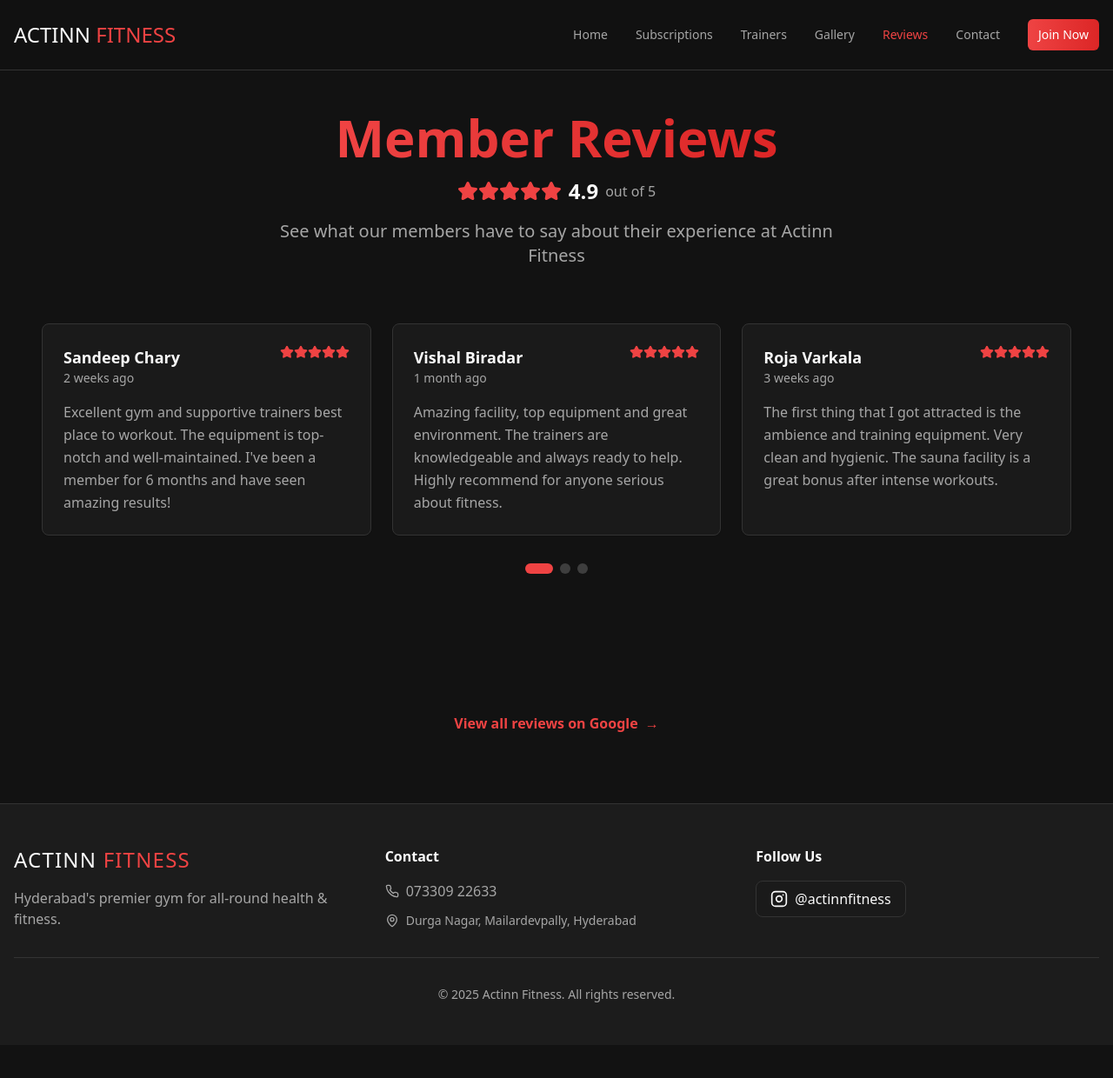
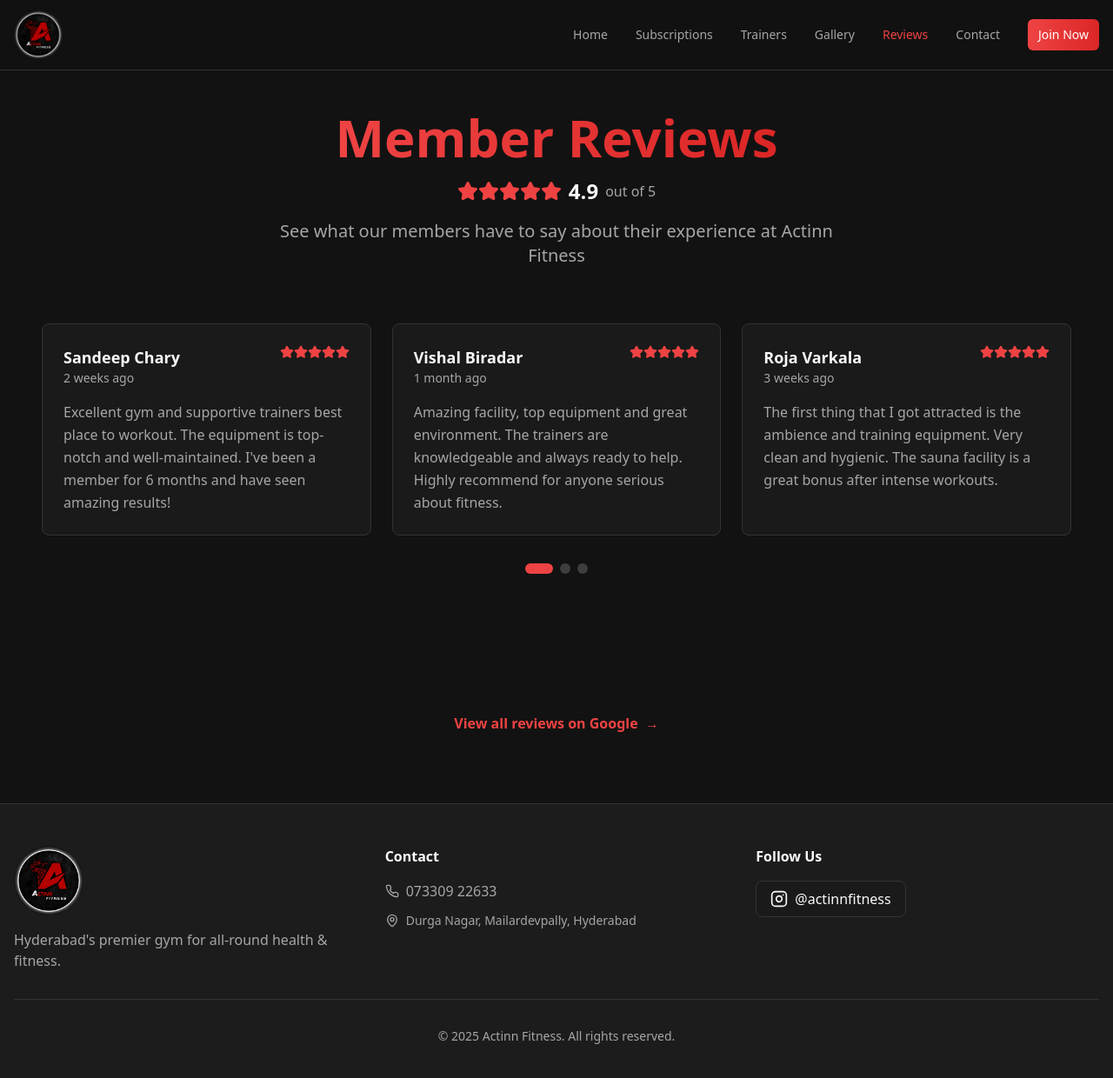
Before and after one commit to methreamarnath1/actinn-fitness, a React (Vite) app: page /reviews in a window 1280 px wide. Shown: the top 1240 px of the page at 87% size. Before the commit the page ends 1202 px from the top, so only its background shows below. Built offline with nearby package versions, Linux system fonts and the light colour scheme; the HTML template or start-up script is replaced by a standard one; a web font is replaced by a local one.

Commit message:
Update Instagram embeds and logo

```diff
--- a/index.html
+++ b/index.html
@@ -21,7 +21,7 @@
   <meta name="twitter:title" content="Actinn Fitness - Premier Unisex Gym in Hyderabad | Top Rated Fitness Center">
   <meta property="og:description" content="Actinn Fitness is Hyderabad&#39;s premier unisex gym with 4.9★ rating. State-of-the-art equipment, certified trainers, luxury sauna. Located in Mailardevpally. Join today!">
   <meta name="twitter:description" content="Actinn Fitness is Hyderabad&#39;s premier unisex gym with 4.9★ rating. State-of-the-art equipment, certified trainers, luxury sauna. Located in Mailardevpally. Join today!">
-  <link rel="icon" type="image/x-icon" href="https://storage.googleapis.com/gpt-engineer-file-uploads/5SsfzKtxIFh97v43pJGNWO6QZLs2/uploads/1762276166977-Screenshot 2025-11-04 223853.png">
+  <link rel="icon" type="image/jpeg" href="/logo.jpg">
 </head>
 
   <body>
--- a/src/components/Footer.tsx
+++ b/src/components/Footer.tsx
@@ -6,10 +6,11 @@ const Footer = () => {
       <div className="container px-4">
         <div className="grid grid-cols-1 md:grid-cols-3 gap-8 mb-8">
           <div>
-            <h3 className="text-2xl font-bold mb-4 font-pirata font-normal tracking-wider">
-              <span className="text-foreground">ACTINN</span>
-              <span className="text-primary"> FITNESS</span>
-            </h3>
+            <img
+              src="/logo.jpg"
+              alt="Actinn Fitness Logo"
+              className="h-20 w-20 object-contain rounded-full mb-4"
+            />
             <p className="text-muted-foreground">
               Hyderabad's premier gym for all-round health & fitness.
             </p>
--- a/src/components/InstagramReels.tsx
+++ b/src/components/InstagramReels.tsx
@@ -7,17 +7,6 @@ const InstagramReels = () => {
   const ref = useRef(null);
   const isInView = useInView(ref, { once: true, margin: "-100px" });
 
-  // Load Instagram embed script
-  useEffect(() => {
-    const script = document.createElement("script");
-    script.src = "//www.instagram.com/embed.js";
-    script.async = true;
-    document.body.appendChild(script);
-
-    return () => {
-      document.body.removeChild(script);
-    };
-  }, []);
 
   const reels = [
     "https://www.instagram.com/reel/DM7B-CcSvEl/",
@@ -54,22 +43,17 @@ const InstagramReels = () => {
               transition={{ duration: 0.5, delay: index * 0.15 }}
               className="flex justify-center"
             >
-              <blockquote
-                className="instagram-media"
-                data-instgrm-permalink={reel}
-                data-instgrm-version="14"
-                style={{
-                  background: "#FFF",
-                  border: 0,
-                  borderRadius: "3px",
-                  boxShadow: "0 0 1px 0 rgba(0,0,0,0.5),0 1px 10px 0 rgba(0,0,0,0.15)",
-                  margin: "1px",
-                  maxWidth: "540px",
-                  minWidth: "326px",
-                  padding: 0,
-                  width: "99.375%",
-                }}
-              />
+              <div className="relative w-full max-w-[350px] aspect-[9/16] rounded-lg overflow-hidden shadow-lg bg-black">
+                <iframe
+                  src={`${reel}embed/captioned`}
+                  className="absolute inset-0 w-full h-full"
+                  frameBorder="0"
+                  scrolling="no"
+                  allowTransparency
+                  allow="encrypted-media"
+                  title={`Instagram Reel ${index + 1}`}
+                />
+              </div>
             </motion.div>
           ))}
         </div>
--- a/src/components/Navbar.tsx
+++ b/src/components/Navbar.tsx
@@ -24,10 +24,11 @@ const Navbar = () => {
         <div className="flex items-center justify-between h-20">
           {/* Logo */}
           <Link to="/" className="flex items-center gap-2">
-            <span className="text-2xl font-pirata font-normal">
-              <span className="text-foreground">ACTINN</span>
-              <span className="text-primary"> FITNESS</span>
-            </span>
+            <img
+              src="/logo.jpg"
+              alt="Actinn Fitness Logo"
+              className="h-14 w-14 object-contain rounded-full"
+            />
           </Link>
 
           {/* Desktop Navigation */}
```
Also changed, not shown: public/logo.jpg (added).
